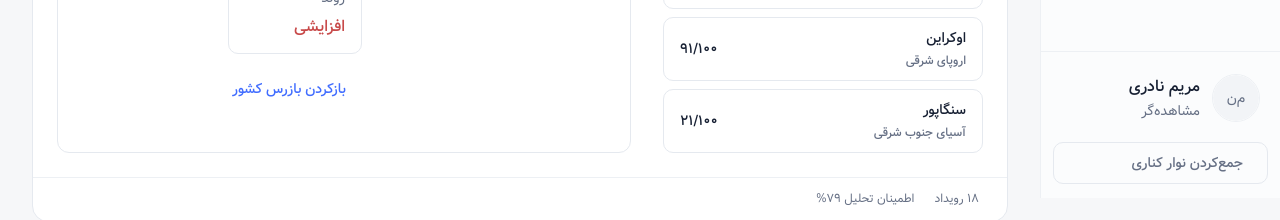
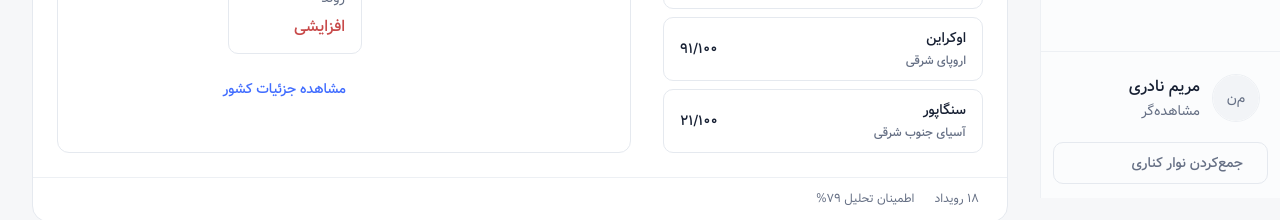
Before and after one commit to MohebaliDesign/Algonet-Didehban-Jahan, a React (Vite) app: page /countries in a window 1280 px wide. Shown: the part 602-822 px from the top of the page. Built offline with nearby package versions, Linux system fonts and the light colour scheme.

Commit message:
copy(countries): replace inspector language with detail-page action

```diff
--- a/src/features/countries/CountriesPage.tsx
+++ b/src/features/countries/CountriesPage.tsx
@@ -178,7 +178,7 @@ export function CountriesPage() {
                     })
                   }
                 >
-                  {local(locale, 'بازکردن بازرس کشور', 'Open country inspector')}
+                  {local(locale, 'مشاهده جزئیات کشور', 'View country details')}
                   <Icon name="arrow-left-01" className="directional-icon" />
                 </Button>
               </div>
```
